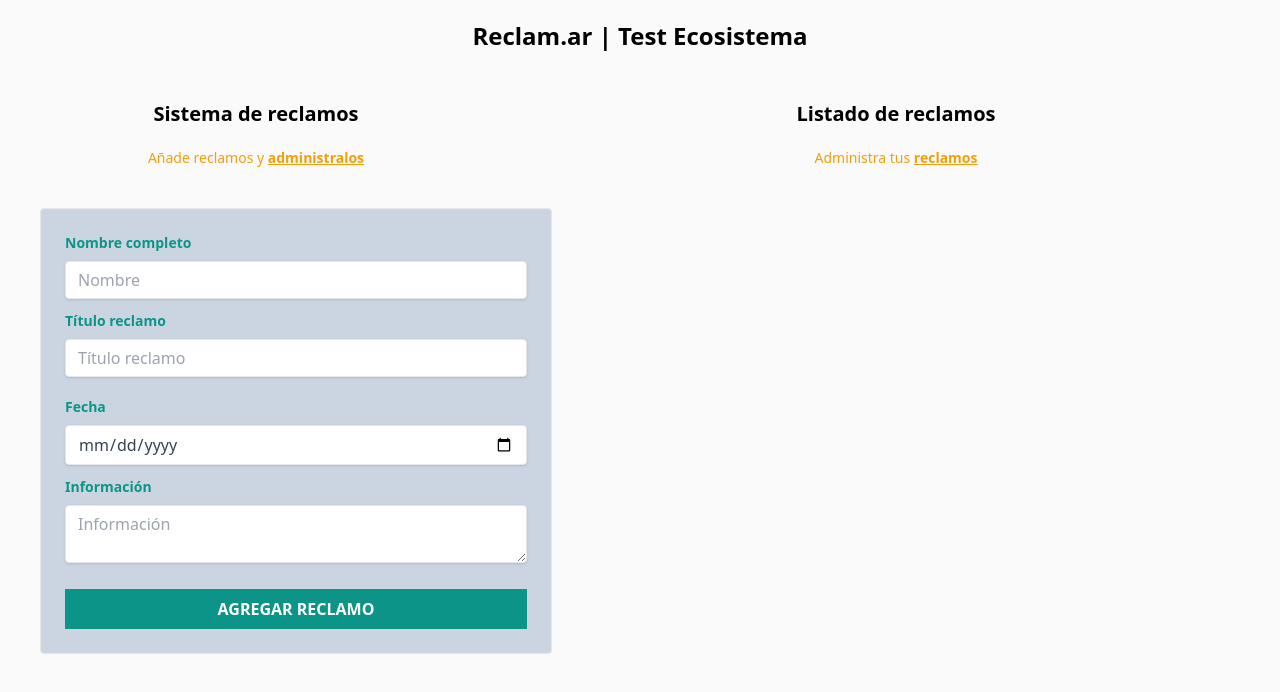
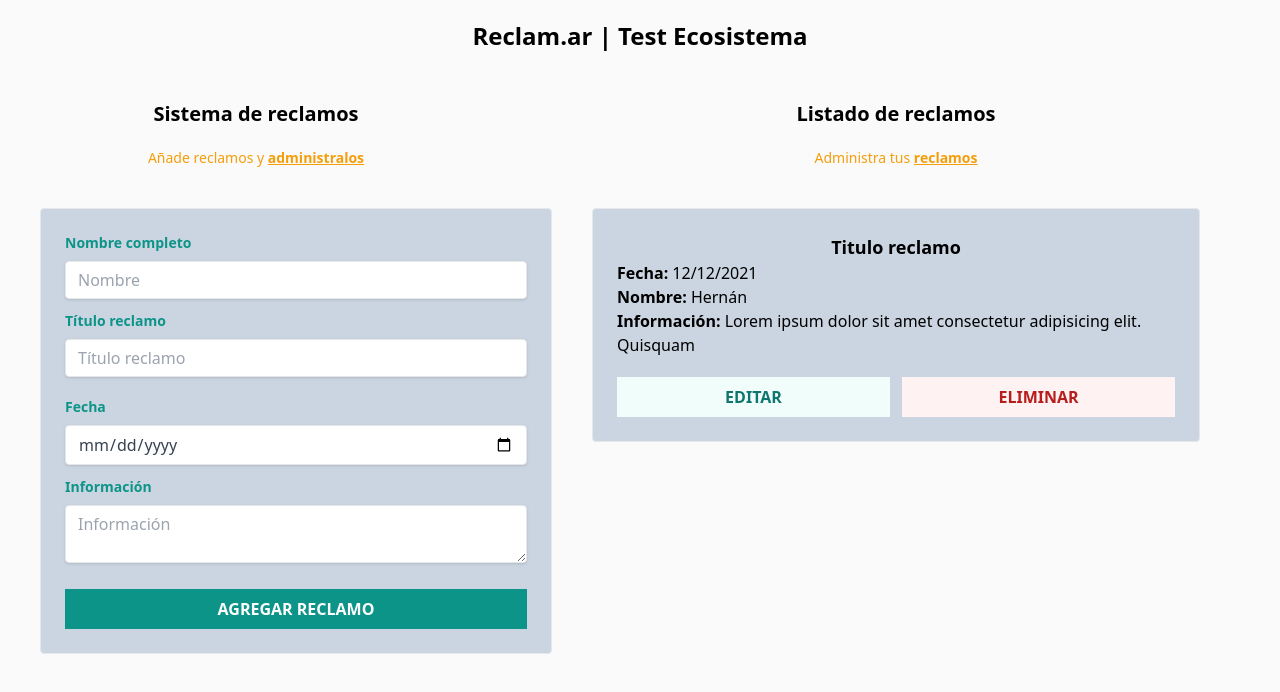
Before and after one commit to hernanchamorrodev/appointment-web, a React (Vite) app: page / in a window 1280 px wide. Shown: the top 692 px of the page. Built offline with nearby package versions, Linux system fonts and the light colour scheme.

Commit message:
claim-component

```diff
--- /dev/null
+++ b/src/components/Claim/Claim.jsx
@@ -0,0 +1,30 @@
+import React from 'react'
+
+const Claim = () => {
+  return (
+    <div className="mt-10 mb-10 mx-20 bg-slate-300 py-6 px-6 border rounded flex flex-col h-auto">
+        <div className="flex flex-col justify-between">
+          <h3 className="font-bold text-lg text-center">Titulo reclamo</h3>
+          <p>
+            <span className="font-bold">Fecha:</span> 12/12/2021
+          </p>
+          <p>
+            <span className="font-bold">Nombre:</span> Hernán
+          </p>
+          <p>
+            <span className="font-bold">Información:</span> Lorem ipsum dolor sit amet consectetur adipisicing elit. Quisquam
+          </p>
+          <div className="flex">
+            <button className="bg-teal-50 hover:bg-teal-700 text-teal-700 mr-3 hover:text-white w-full mt-5 p-2 uppercase font-bold cursor-pointer transition-all">
+              Editar
+            </button>
+            <button className="bg-red-50 hover:bg-red-700 text-red-700 w-full mt-5 p-2 hover:text-white uppercase font-bold cursor-pointer transition-all">
+              Eliminar
+            </button>
+          </div>
+        </div>
+      </div>
+  )
+}
+
+export default Claim
--- a/src/components/ClaimList/ClaimList.jsx
+++ b/src/components/ClaimList/ClaimList.jsx
@@ -1,12 +1,14 @@
 import React from 'react'
+import Claim from '../Claim/Claim'
 
 const ClaimList = () => {
   return (
-    <div className="md:w-1/2 lg:w-3/5">
+    <div className="md:w-1/2 lg:w-3/5 md:h-screen overflow-y-scroll">
       <h2 className="font-black text-xl text-center">Listado de reclamos</h2>
       <p className="text-sm mt-5 text-center text-amber-500">
         Administra tus <span className="underline font-bold">reclamos</span>
       </p>
+      <Claim/>
     </div>
   )
 }
```
